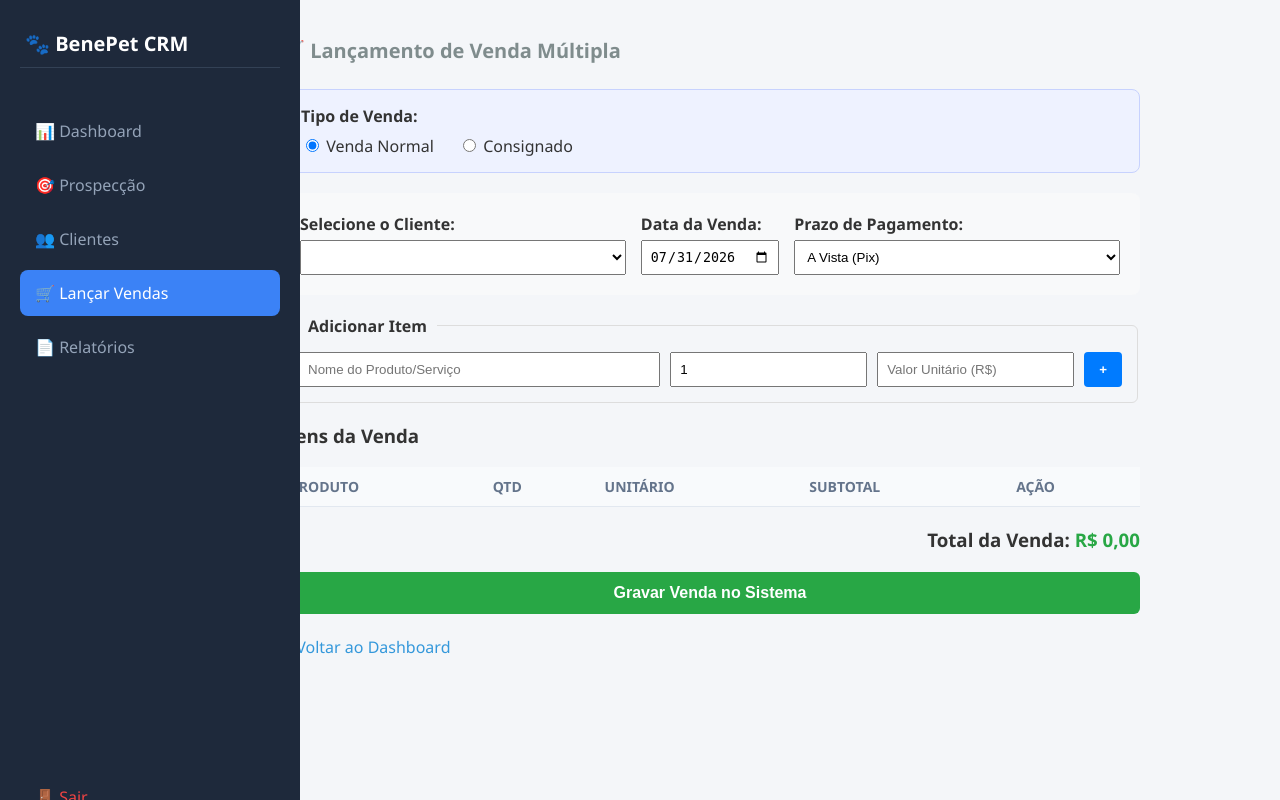
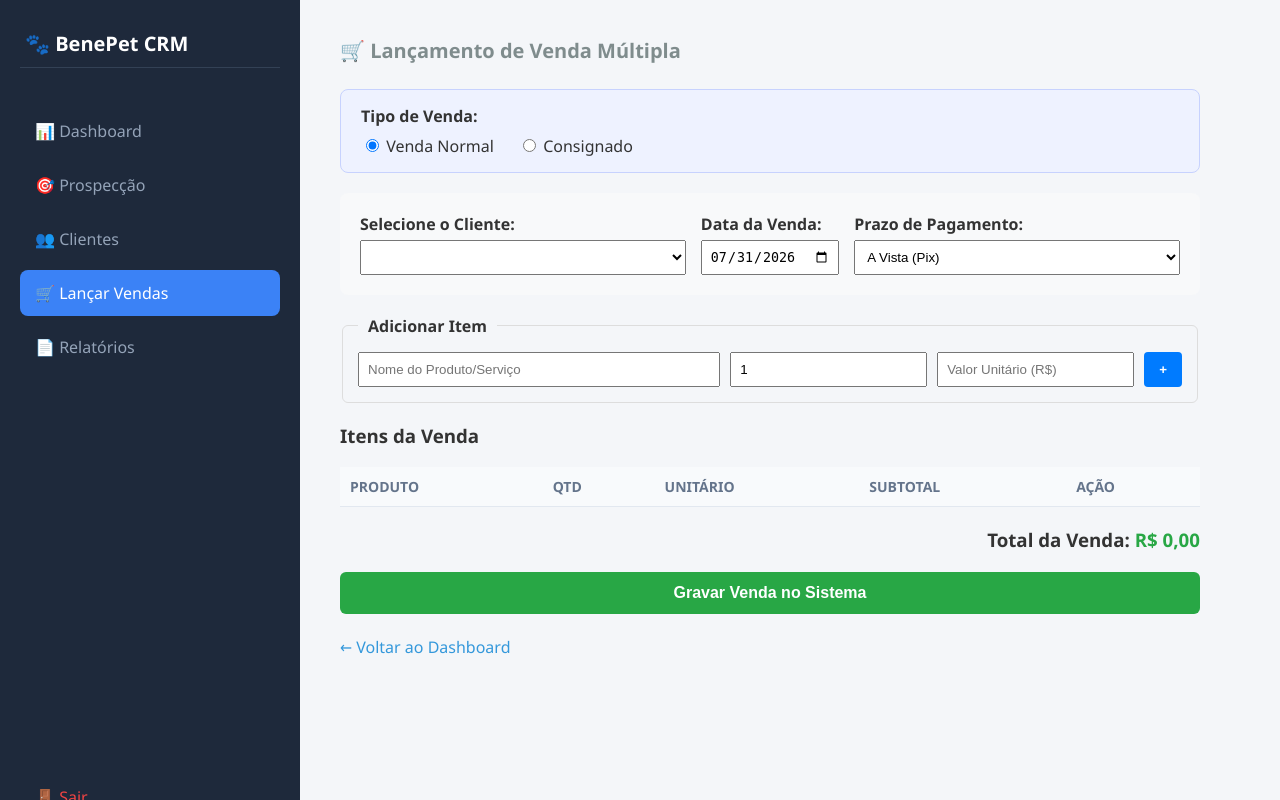
Before and after one commit to Bepenet/Benepet-CRM, a Flask app: template templates/vendas.html in a window 1280 px wide. Run offline with Flask 3, Linux system fonts and the light colour scheme; the template is opened without the code that fills it, so the values that code supplies are empty; data comes from the database, SQL or seed files in the repository.

Commit message:
Centraliza conteudo da tela de lancar vendas ao lado do menu

```diff
--- a/templates/vendas.html
+++ b/templates/vendas.html
@@ -6,7 +6,7 @@
     <title>Lançar Venda - BenePet CRM</title>
     <link rel="stylesheet" href="{{ url_for('static', filename='style.css') }}">
     <style>
-        body { font-family: 'Segoe UI', Tahoma, Geneva, Verdana, sans-serif; margin: 0; background-color: #f4f6f9; color: #333; display: flex; justify-content: flex-start; min-height: 100vh; }
+        body { font-family: 'Segoe UI', Tahoma, Geneva, Verdana, sans-serif; margin: 0; background-color: #f4f6f9; color: #333; display: flex; justify-content: flex-start; padding-left: 260px; min-height: 100vh; }
         .sidebar { width: 260px; background-color: #1e293b; color: white; display: flex; flex-direction: column; padding: 20px; flex-shrink: 0; position: fixed; left: 0; top: 0; height: 100vh; }
         .sidebar-brand { display: flex; align-items: center; gap: 10px; font-size: 20px; font-weight: bold; margin-bottom: 40px; padding: 10px 5px; border-bottom: 1px solid #334155; }
         .sidebar-menu { display: flex; flex-direction: column; gap: 8px; flex-grow: 1; }
@@ -18,7 +18,7 @@
         .overlay-menu { display: none; }
 
         @media (max-width: 768px) {
-            body { display: block; }
+            body { display: block; padding-left: 0; }
             .sidebar { width: 240px; transform: translateX(-100%); transition: transform 0.25s ease; z-index: 1000; }
             .sidebar.aberta { transform: translateX(0); }
             .container { margin-left: 0 !important; padding-top: 76px; }
@@ -60,7 +60,7 @@
         </nav>
     </aside>
 
-    <div class="container" style="max-width: 900px; margin-left: 260px; padding: 20px; box-sizing: border-box; flex-grow: 1;">
+    <div class="container" style="max-width: 900px; margin: 0 auto; padding: 20px; box-sizing: border-box; flex-grow: 1;">
         <h2>🛒 Lançamento de Venda Múltipla</h2>
 
         <div style="background: #eef2ff; border: 1px solid #c7d2fe; padding: 15px 20px; border-radius: 8px; margin-bottom: 20px;">
```
